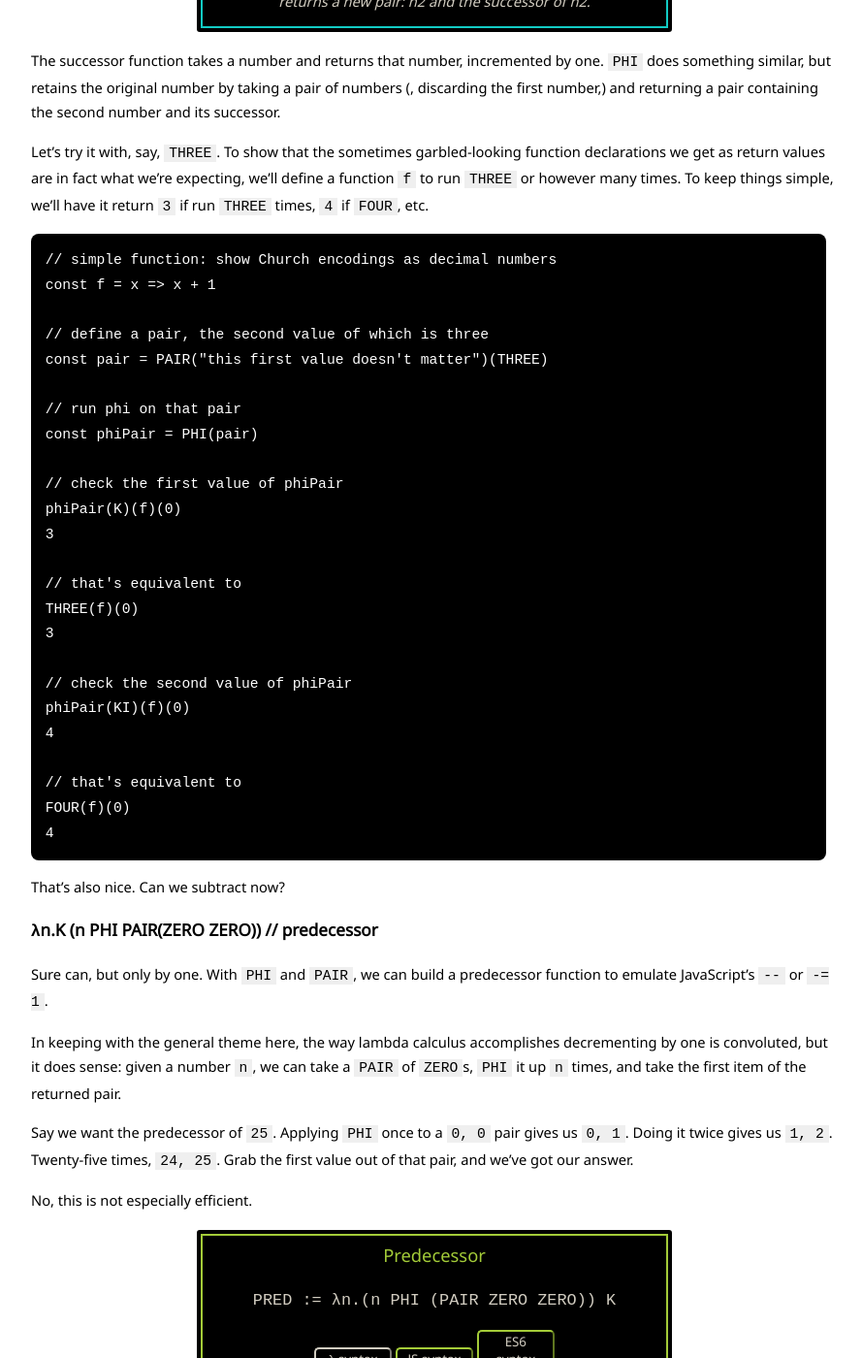
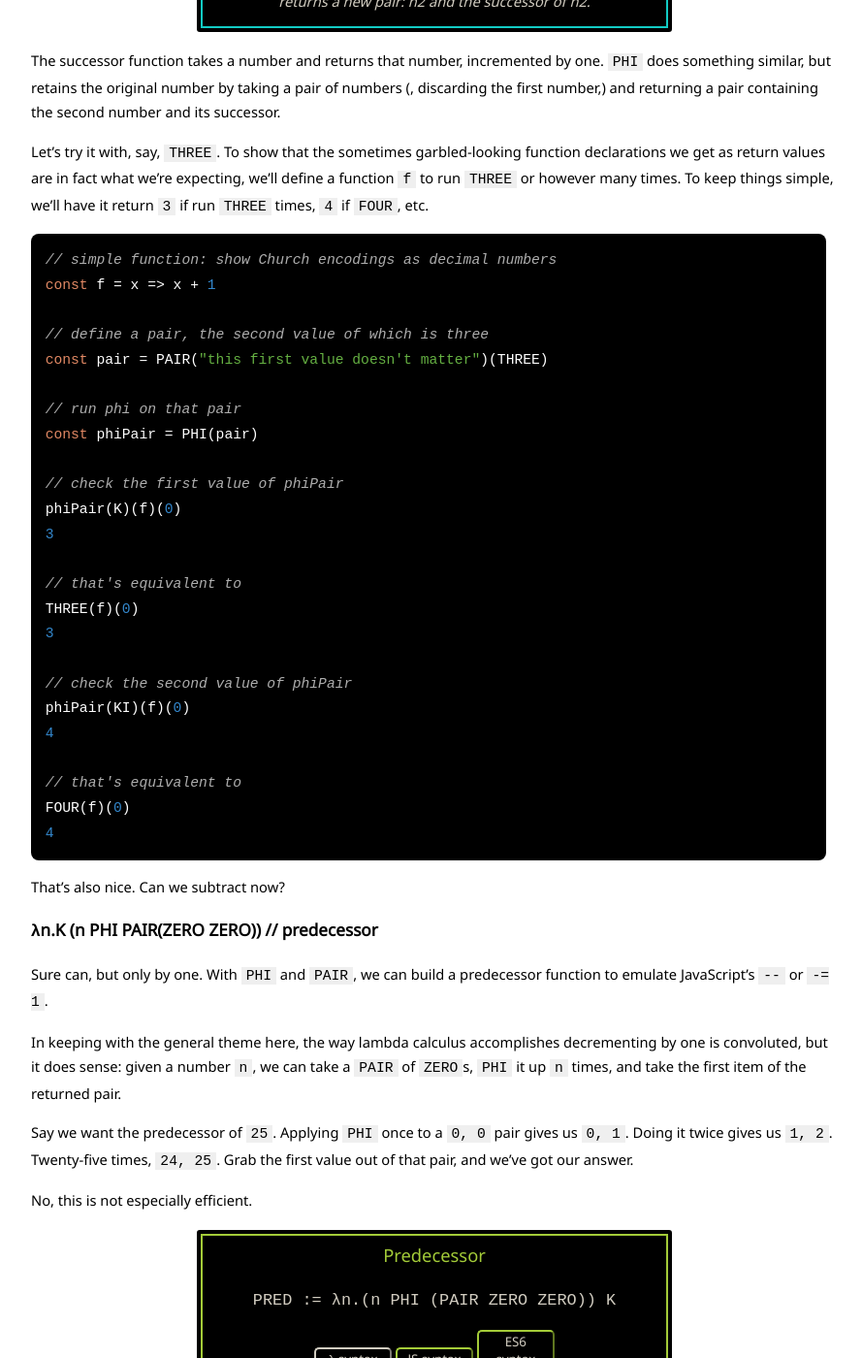
Before and after one commit to davidfloyd91/davidfloyd91.github.io, a Jekyll site: the page built from _posts/2019-08-11-lambda-calculus-functional-programming-starling-kestrel-4.markdown, in a window 1280 px wide and 1400 px high, scrolled down 1309 px. Shown: the whole window at 97% size, without its empty margins (192-1081 px from the left). Built offline with Jekyll 4.4.1, drawn with Linux system fonts in a browser that asks for light colours; some of the changed text lies outside the part shown.

Commit message:
Restore code highlighting

```diff
--- a/_posts/2019-08-11-lambda-calculus-functional-programming-starling-kestrel-4.markdown
+++ b/_posts/2019-08-11-lambda-calculus-functional-programming-starling-kestrel-4.markdown
@@ -16,7 +16,7 @@ Before we can do much more arithmetic, though, we need to define our first lambd
 
 Depending on the `f` you pass to `PAIR`, it will return one or the other of these two items: `K` (which is our <a href="/lambda-calculus-functional-programming-starling-kestrel-1#lambda-kestrel" target="\_blank" rel="noopener noreferrer">true</a>) will return the first one, `a`, while `KI` (<a href="/lambda-calculus-functional-programming-starling-kestrel-1#lambda-kite" target="\_blank" rel="noopener noreferrer">false</a>) will return the second, `b`.
 
-<pre class="prettyprint nocode">
+<pre class="prettyprint">
 PAIR(1)(2)(K)
 1
 
@@ -37,7 +37,7 @@ The successor function takes a number and returns that number, incremented by on
 
 Let's try it with, say, `THREE`. To show that the sometimes garbled-looking function declarations we get as return values are in fact what we're expecting, we'll define a function `f` to run `THREE` or however many times. To keep things simple, we'll have it return `3` if run `THREE` times, `4` if `FOUR`, etc.
 
-<pre class="prettyprint nocode">
+<pre class="prettyprint">
 // simple function: show Church encodings as decimal numbers
 const f = x => x + 1
 
@@ -81,7 +81,7 @@ No, this is not especially efficient.
 
 Let's just ~~get it to work~~ prove that it works real quick:
 
-<pre class="prettyprint nocode">
+<pre class="prettyprint">
 PRED(FOUR)(f)(0)
 3
 
```
